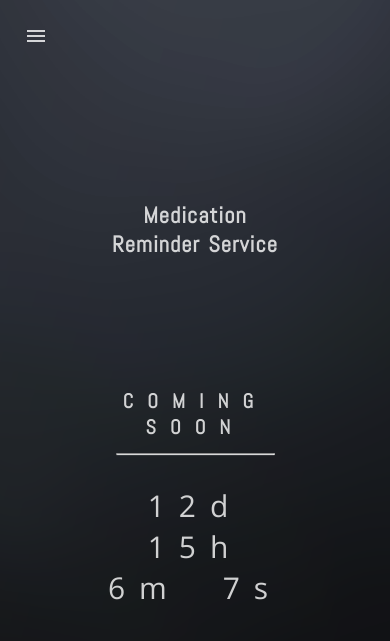
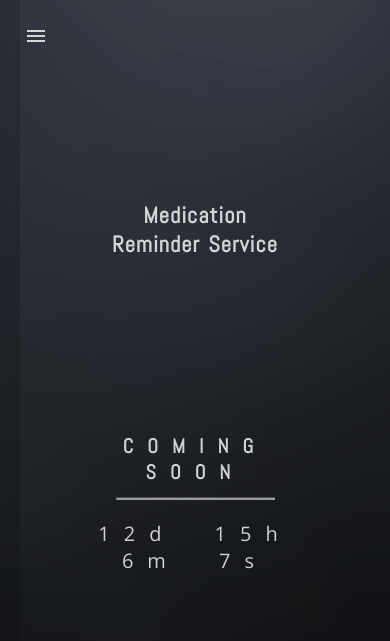
Before and after one commit to KonstantinGal/Project, a plain HTML site: page index.html in a window 390 px wide. Drawn offline with nearby package versions, Linux system fonts and the light colour scheme.

Commit message:
Corrected animation

```diff
--- a/assets/style.css
+++ b/assets/style.css
@@ -33,7 +33,7 @@ body, html {
 h2{
     position: absolute;
     top: 25%;
-    left:50%;
+    left: 50%;
     transform: translate(-50%, -50%);
     text-align: center;
 }
@@ -47,8 +47,9 @@ h2{
 .menu {
     position: absolute;
     top: 0;
-    width: 30%;
+    width: 5%;
     height: 100vh;
+    background-color: rgba(0, 0, 0, 0.151);
 }
 
 .close-menu {
@@ -90,7 +91,7 @@ h2{
 a ion-icon {
     object-position: relative;
     font-size: 9px;
-    opacity: 0.4;
+    opacity: 0.43;
 }
 
 .submenu {
@@ -115,13 +116,19 @@ a ion-icon {
 }
 
 @media(max-width: 768px) {
-    h1{
+    h1 {
         font-size: 20px;
+    }
+
+    p{
+        font-size: 20px;
+        word-spacing: 0;
     }
 
     .nav {
         margin-top: 20%;
     }
+
 }
 
 .middle {
--- a/index.html
+++ b/index.html
@@ -71,7 +71,7 @@
 
             <hr>
 
-            <p id="demo" style="font-size: 30px"></p>
+            <p id="demo"></p>
         </div>
     </div>
 
@@ -93,7 +93,8 @@
     var t1 = new TimelineMax({pause: true})
 
     t1.to(".menu", 0.2, {
-        autoAlpha: 1
+        autoAlpha: 1,
+        width: 300
     });
 
     t1.to(".menu-btn", 0.5, {
```
